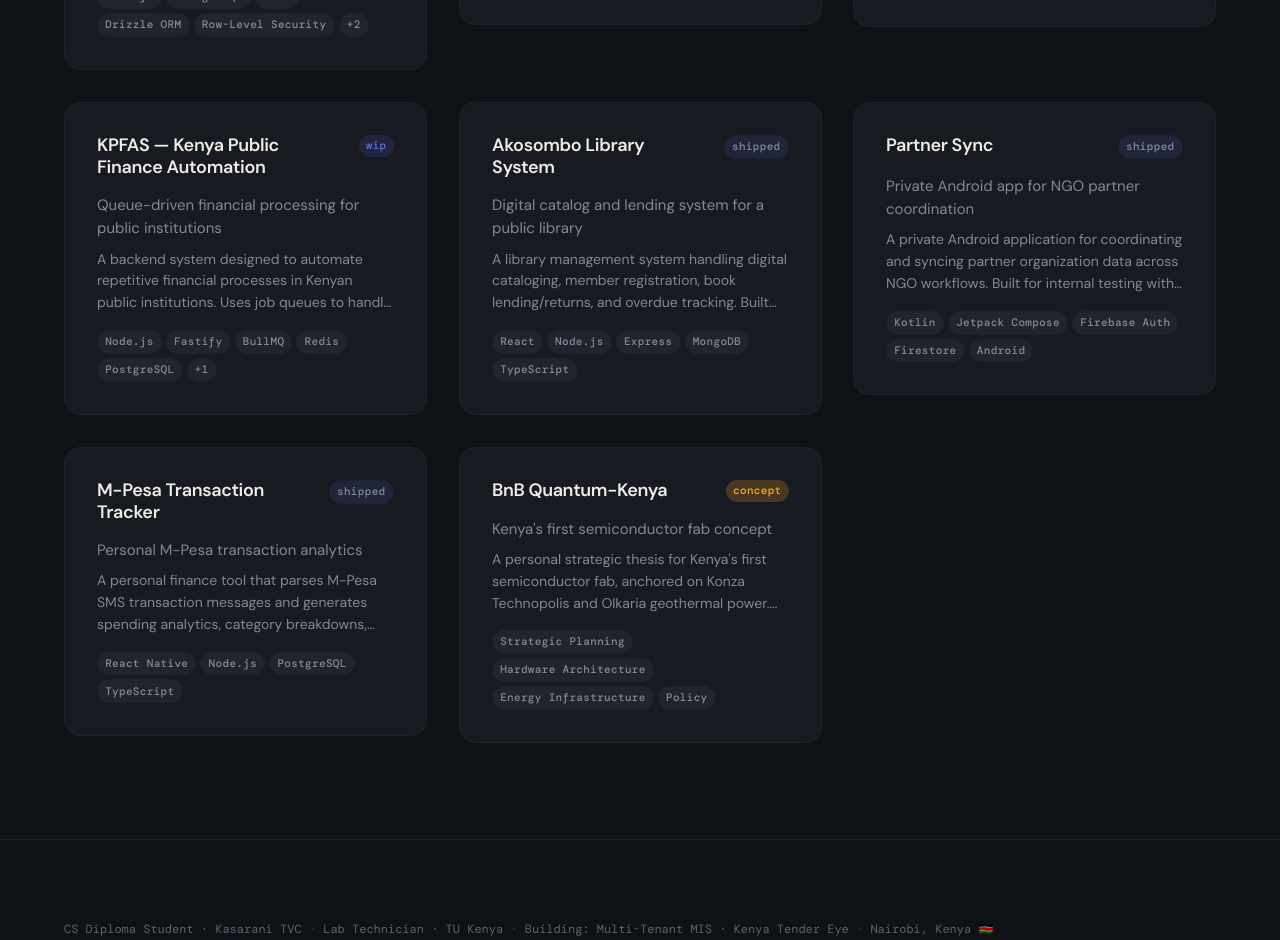
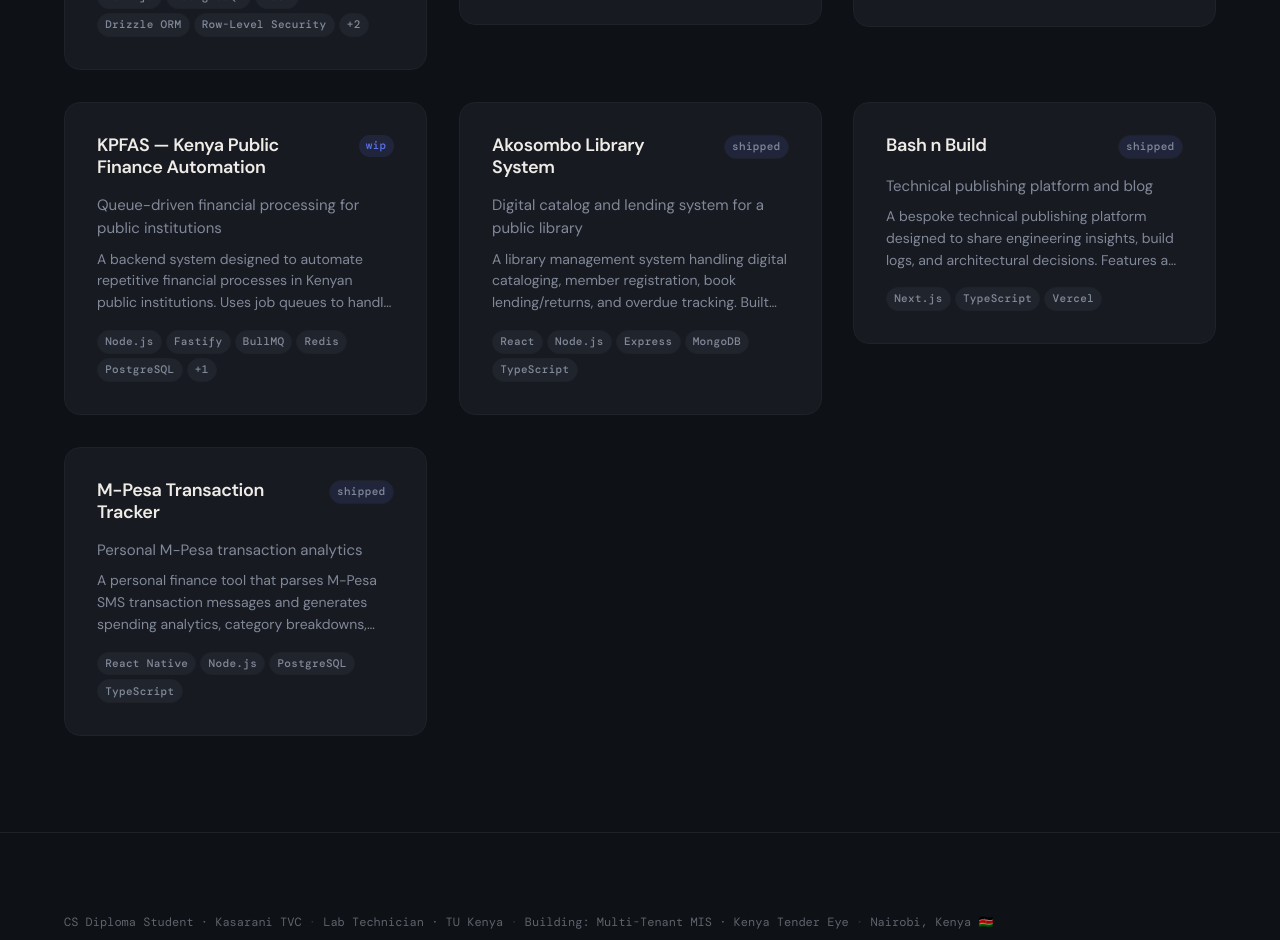
Before and after one commit to Clown-nerd/Potfolio-V3.2-, a Next.js app in the folder portfolio/: page /projects in a window 1280 px wide. Shown: the part 640-1580 px from the top of the page. Built offline with nearby package versions, Linux system fonts and the light colour scheme.

Commit message:
replace Partner Sync and BnB Quantum projects with Bash n Build and update global scroll behavior

```diff
--- a/portfolio/app/data/projects.ts
+++ b/portfolio/app/data/projects.ts
@@ -194,33 +194,38 @@
       "Developed with React for the frontend and a Node.js/Express backend, using MongoDB for digital cataloging and TypeScript for type safety.",
   },
   {
-    slug: "partner-sync",
-    title: "Partner Sync",
-    tagline: "Private Android app for NGO partner coordination",
+    slug: "bash-n-build",
+    title: "Bash n Build",
+    tagline: "Technical publishing platform and blog",
     status: "shipped",
     description:
-      "A private Android application for coordinating and syncing partner organization data across NGO workflows. Built for internal testing with real-time database sync and secure authentication.",
+      "A bespoke technical publishing platform designed to share engineering insights, build logs, and architectural decisions. Features a custom design system with rich typography and a distinct color palette.",
     stack: [
-      "Kotlin",
-      "Jetpack Compose",
-      "Firebase Auth",
-      "Firestore",
-      "Android",
+      "Next.js",
+      "TypeScript",
+      "Vercel",
     ],
     features: [
-      "Kotlin + Jetpack Compose native Android UI",
-      "Firebase Auth for secure partner login",
-      "Firestore real-time sync for partner records",
-      "Play Console internal testing track deployment",
+      "Custom design system with Fraunces, IBM Plex Sans, and IBM Plex Mono",
+      "Distinctive Savannah Canopy green, Terracotta, and Golden Sun palette",
+      "Optimized MDX rendering for technical content and code snippets",
     ],
     challenge:
-      "Partner organizations needed a lightweight mobile-first tool for staying in sync without browser-based infrastructure. Needed to work reliably on mid-range Android devices common across the partner network.",
+      "Generic blog templates lack the typographic control and specific aesthetic required for a technical brand. I needed a publishing platform that feels crafted, performs exceptionally well, and provides a distinct reading experience.",
     approach:
-      "Built a native Android app in Kotlin with Jetpack Compose for the UI layer. Firebase Auth handles secure login; Firestore provides real-time bidirectional sync with offline support. Deployed through Google Play Console on the internal testing track.",
+      "Built a custom Next.js 14 application from the ground up, focusing heavily on design systems and typography. The architecture prioritizes static generation for speed, while the bespoke UI leverages a carefully curated color palette and font stack to establish a strong technical identity.",
     outcome:
-      "Private internal tool. Available on the internal testing track via Play Console. Actively used by the partner network it was built for.",
+      "A live, high-performance publishing platform that accurately reflects the brand's technical depth and design sensibilities. It serves as the primary outlet for build logs and architectural deep-dives.",
     stackRationale:
-      "A native Android application built with Kotlin and Jetpack Compose, utilizing Firebase Auth and Firestore for real-time synchronization.",
+      "Next.js 14 provides the ideal foundation for a static-first publishing platform, with TypeScript ensuring maintainability and Vercel handling edge deployment.",
+    links: [
+      { label: "Live Site", url: "https://tech-blog-ten-silk.vercel.app/" },
+    ],
+    showcaseImages: [
+      "/projects/bash-n-build-1.png",
+      "/projects/bash-n-build-2.png",
+      "/projects/bash-n-build-3.png",
+    ],
   },
   {
     slug: "mpesa-tracker",
@@ -251,32 +256,6 @@
     stackRationale:
       "A mobile solution built with React Native and Node.js, using PostgreSQL for transaction analytics and TypeScript for reliable typing.",
   },
-  {
-    slug: "bnb-quantum-kenya",
-    title: "BnB Quantum-Kenya",
-    tagline: "Kenya's first semiconductor fab concept",
-    status: "concept",
-    description:
-      "A personal strategic thesis for Kenya's first semiconductor fab, anchored on Konza Technopolis and Olkaria geothermal power. Treat as a 'north star' project, exploring the feasibility of high-tech manufacturing in East Africa.",
-    stack: [
-      "Strategic Planning",
-      "Hardware Architecture",
-      "Energy Infrastructure",
-      "Policy",
-    ],
-    features: [
-      "Site evaluation based on Konza Technopolis infrastructure",
-      "Power consumption models leveraging Olkaria geothermal energy",
-      "Supply chain logistics for semiconductor manufacturing in Kenya",
-      "Economic impact and skills development framework",
-    ],
-    challenge:
-      "Africa currently lacks semiconductor manufacturing capabilities, relying entirely on global supply chains. Establishing a fab requires massive capital, stable energy, and highly specialized talent.",
-    approach:
-      "Developing a comprehensive strategic thesis that maps out the requirements for a viable fab. The research focuses on utilizing Kenya's abundant geothermal energy (Olkaria) to solve the power constraint and positioning Konza Technopolis as the ideal location.",
-    outcome:
-      "An ongoing 'north star' research project. Not a shipped product, but a long-term vision guiding my interest in hardware and systems architecture.",
-  },
 ];
 
 export function getProjectBySlug(slug: string): Project | undefined {
--- a/portfolio/app/globals.css
+++ b/portfolio/app/globals.css
@@ -80,7 +80,7 @@
 /* --- Base --- */
 html {
   font-size: 16px;
-  scroll-behavior: smooth;
+  scroll-behavior: auto;
   -webkit-font-smoothing: antialiased;
   -moz-osx-font-smoothing: grayscale;
 }
```
